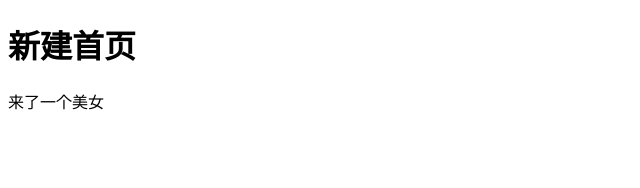
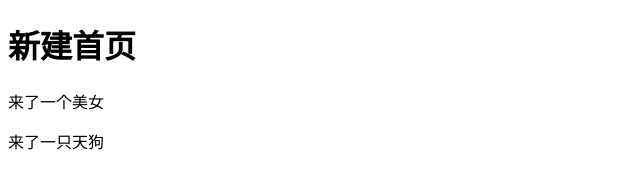
Before and after one commit to huangpudong/getbranch01, a plain HTML site: page index.html in a window 1280 px wide. Shown: the whole page, without its empty margins (0-640 px from the left). Drawn offline with Linux system fonts and the light colour scheme.

Commit message:
俩了一只天狗

```diff
--- a/index.html
+++ b/index.html
@@ -10,6 +10,7 @@
 <body>
     <h1>新建首页</h1>
     <p>来了一个美女</p>
+    <p>来了一只天狗</p>
 </body>
 
 </html>
```
